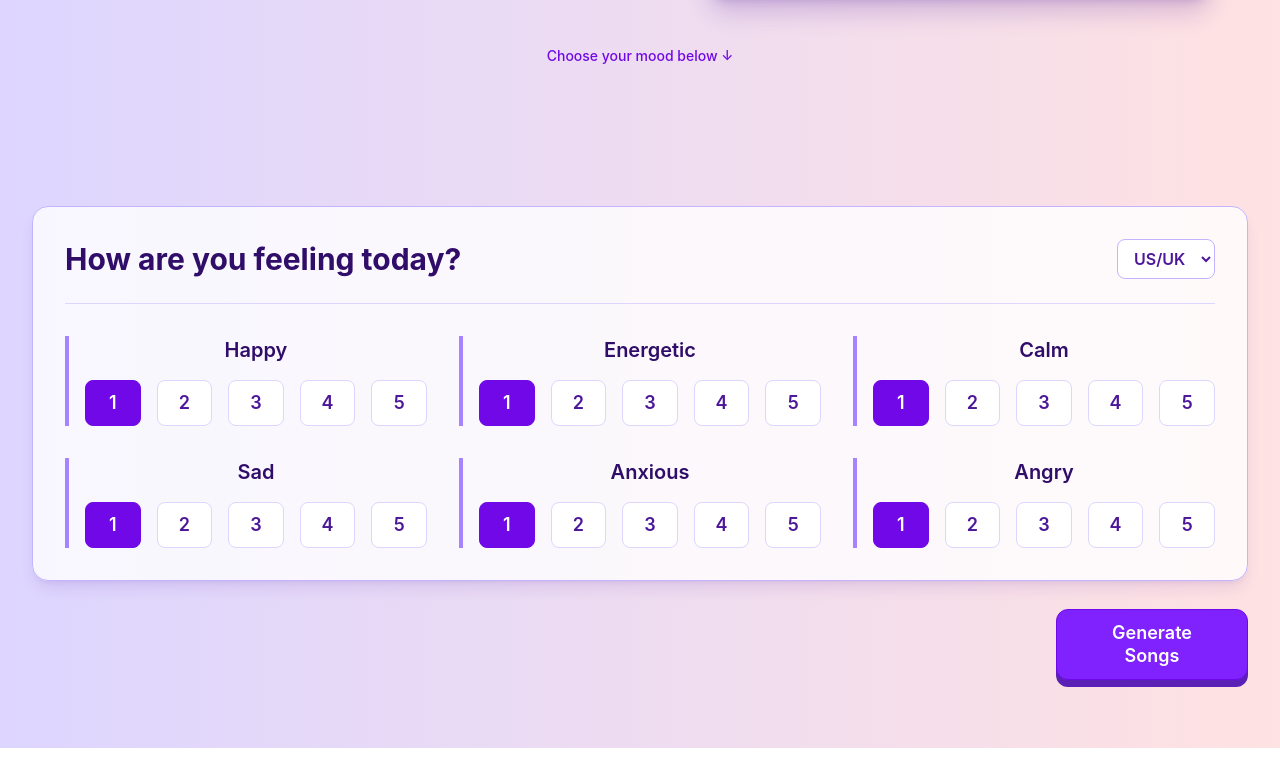
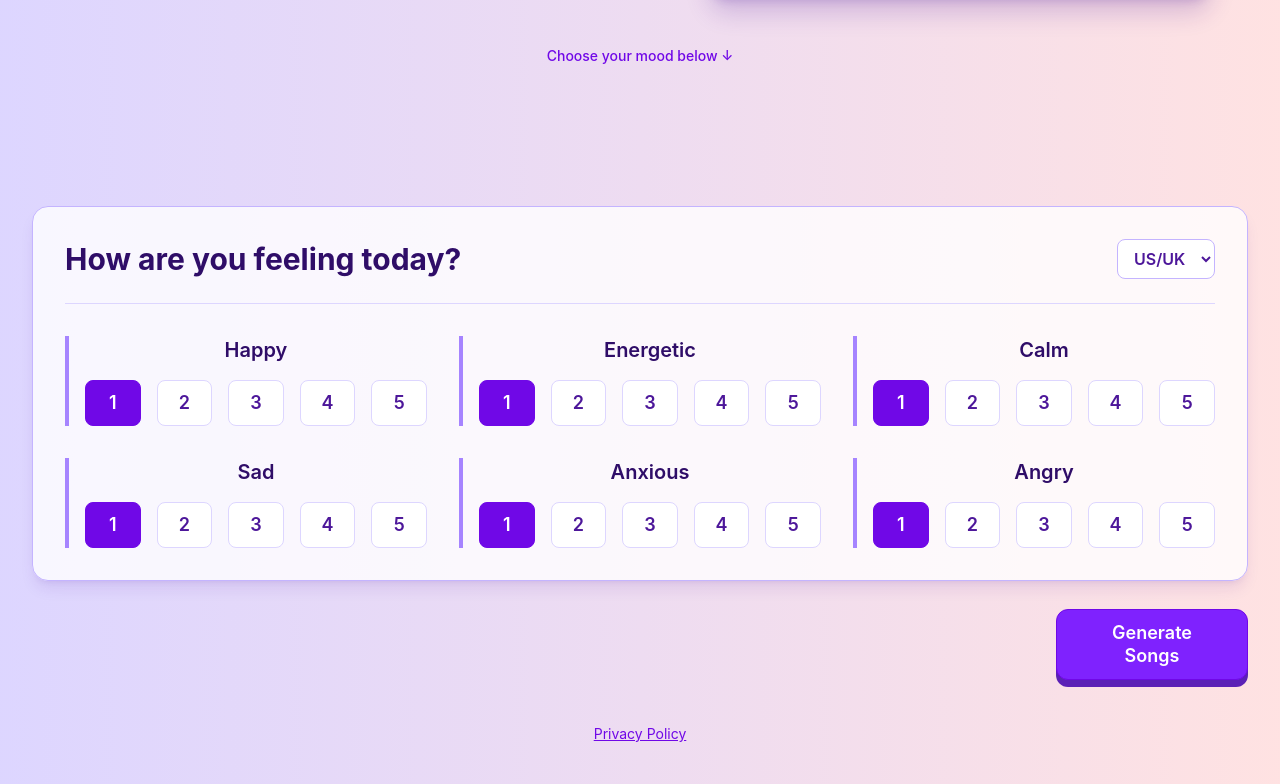
Before and after one commit to isaacnguyen10711-cpu/Vibe-Mixer, a React (Vite) app in the folder vm-frontend/: page / in a window 1280 px wide. Shown: the part 682-1466 px from the top of the page. Before the commit the page ends 1430 px from the top, so only its background shows below. Built offline with nearby package versions, Linux system fonts and the light colour scheme; no server answers.

Commit message:
Add privacy policy link to homepage

```diff
--- a/vm-frontend/src/pages/HomePage.tsx
+++ b/vm-frontend/src/pages/HomePage.tsx
@@ -320,6 +320,16 @@ function HomePage() {
                     </div>
                 </>
             )}
+
+            {/* Privacy policy */}
+            <footer className="flex justify-center px-4 pt-4">
+                <Link
+                    to="/privacy"
+                    className="text-sm text-violet-700 underline transition duration-300 hover:scale-105 hover:text-violet-950"
+                >
+                    Privacy Policy
+                </Link>
+            </footer>
         </div>
 
     )
```
